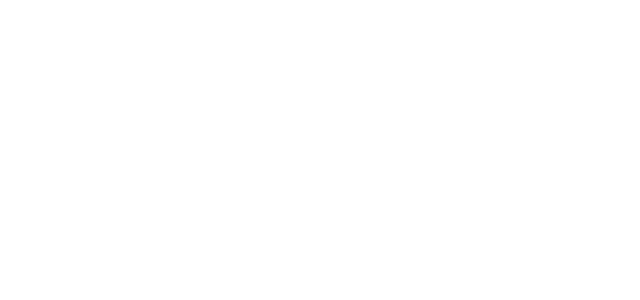
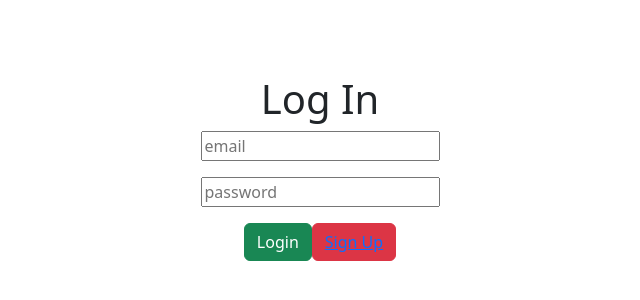
Before and after one commit to muhammad-anas17/Final_Year_Project, a React (Create React App) app in the folder frontend/: page /login in a window 1280 px wide. Before the commit this address had no page. Shown: the part 232-532 px from the top of the page, without its empty margins (320-960 px from the left). Built offline with nearby package versions, Linux system fonts and the light colour scheme.

Commit message:
dashboard

```diff
--- a/frontend/package.json
+++ b/frontend/package.json
@@ -8,6 +8,7 @@
     "@testing-library/react": "^13.4.0",
     "@testing-library/user-event": "^13.5.0",
     "axios": "^1.6.1",
+    "bootstrap": "^5.3.2",
     "cors": "^2.8.5",
     "react": "^18.2.0",
     "react-dom": "^18.2.0",
--- a/frontend/src/App.js
+++ b/frontend/src/App.js
@@ -1,6 +1,7 @@
 import Add from  './Pages/Add';
 import Books from './Pages/Books';
 import Update from './Pages/Update';
+import Dashboard from './Pages/Dashboard';
 import './style.css';
 import './App.css';
 import React from "react";
@@ -11,6 +12,8 @@
   Route,
   BrowserRouter,
 } from "react-router-dom";
+import 'bootstrap/dist/css/bootstrap.min.css';
+import Login from './Pages/Login';
 
 
 function App() {
@@ -21,6 +24,8 @@
         <Route path="/" element={<Books/>}/>
         <Route path="/add" element={<Add/>}/>
         <Route path="/update/:id" element={<Update/>}/>
+        <Route path="/login" element={<Login/>}/>
+        <Route path="/dashboard/:userId" element={<Dashboard/>}/>
       </Routes>
 
       </BrowserRouter>
--- /dev/null
+++ b/frontend/src/Pages/Dashboard.jsx
@@ -0,0 +1,39 @@
+import React, { useEffect, useState } from 'react';
+import axios from 'axios';
+import { useParams } from 'react-router-dom';
+
+const Dashboard = () => {
+  const { userId } = useParams();
+  console.log("Id is:",{userId})
+  const [userData, setUserData] = useState(null);
+
+  useEffect(() => {
+    const fetchUserData = async () => {
+      try {
+        const response = await axios.get(`http://localhost:8800/api/user/${userId}`);
+        setUserData(response.data);
+      } catch (error) {
+        console.error(error.response.data);
+      }
+    };
+
+    fetchUserData();
+  }, [userId]);
+
+  return (
+    <div>
+      <h1>Welcome to Your Dashboard</h1>
+      {userData ? (
+        <div>
+          <p>User ID: {userData.id}</p>
+          <p>Email: {userData.email}</p>
+
+        </div>
+      ) : (
+        <p>Loading user data...</p>
+      )}
+    </div>
+  );
+};
+
+export default Dashboard;
--- /dev/null
+++ b/frontend/src/Pages/Login.jsx
@@ -0,0 +1,76 @@
+import { useState } from 'react';
+import { useEffect } from 'react'
+import axios from 'axios';
+import { Link, useNavigate  } from 'react-router-dom';
+
+const Login = () => {
+  const navigate = useNavigate();
+  const [books,setBooks] =useState([]);
+
+  const [user, setUser] = useState({
+    email: '',
+    password: '',
+  });
+
+  const handleChange = (e) => {
+    setUser({
+      ...user,
+      [e.target.name]: e.target.value,
+    });
+  };
+
+  const handleClick = async (e) => {
+    e.preventDefault();
+    try {
+      const res = await axios.post('http://localhost:8800/api/login', user);
+      setBooks(res.data);
+      console.log("Response data:", res.data);
+
+      // Check the structure of res.data and update the following line accordingly
+      const userId = res.data[0].id
+
+      if (userId !== undefined) {
+        console.log("id is", userId);
+        navigate(`/dashboard/${userId}`);
+      } else {
+        console.log("No id found in the response data.");
+      }
+    } catch (error) {
+      // Handle error (e.g., display error message)
+      console.error(error.response.data);
+    }
+  };
+
+  return (
+    <div>
+      <h1>Log In</h1>
+      <div className="mb-3">
+        <input
+          type="text"
+          placeholder="email"
+          name="email"
+          onChange={handleChange}
+        />
+      </div>
+      <div className="mb-3">
+        <input
+          type="password"
+          placeholder="password"
+          name="password"
+          onChange={handleChange}
+        />
+      </div>
+
+      <button className="btn btn-success" onClick={handleClick}>
+        Login
+      </button>
+      <button className="btn btn-danger">
+        <Link to="/add" className="linkStyle">
+          Sign Up
+        </Link>
+      </button>
+    </div>
+  );
+};
+
+export default Login;
```
Also changed, not shown: 2 other files (tests, documents, lock files or other folders).
